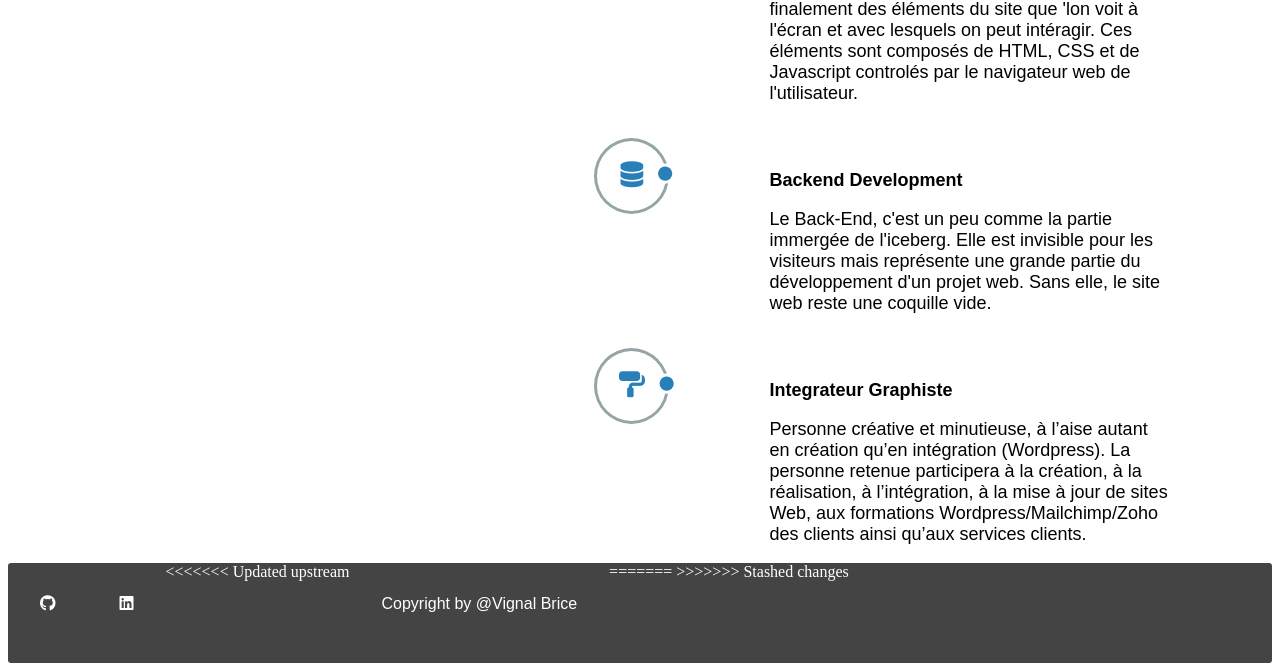
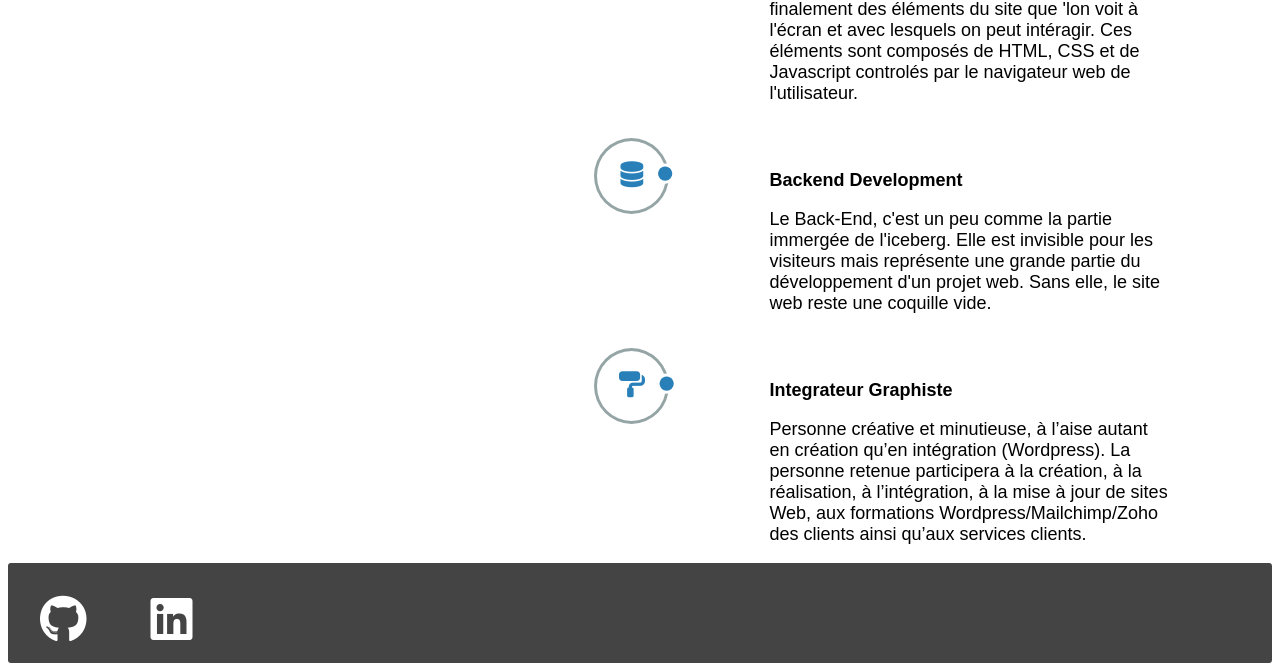
Before and after one commit to birbo971/brice.github.io, a plain HTML site: page index.html in a window 1280 px wide. Shown: the part 1177-1848 px from the top of the page. Drawn offline with Linux system fonts and the light colour scheme.

Commit message:
Commit Changes

```diff
--- a/css/main.css
+++ b/css/main.css
@@ -400,11 +400,7 @@ html{
   .navbar-nav div {
     font-family: Arial, Helvetica, sans-serif;
     margin:2em;
-<<<<<<< Updated upstream
-  }
-=======
   }
   .navbar-nav i{
     font-size: 3em;
   }
->>>>>>> Stashed changes
--- a/index.html
+++ b/index.html
@@ -105,10 +105,6 @@
         <footer class="navbar-nav">
                 <div><a href="https://github.com/birbo971"><i class="fab fa-github"></i></a></div>
                 <div><a href="https://www.linkedin.com/in/brice-vignal-302307146/"><i class="fab fa-linkedin"></i></a></div>
-<<<<<<< Updated upstream
-                <div>Copyright by @Vignal Brice</div>
-=======
->>>>>>> Stashed changes
         </footer>
     </body>
 </html>
```
